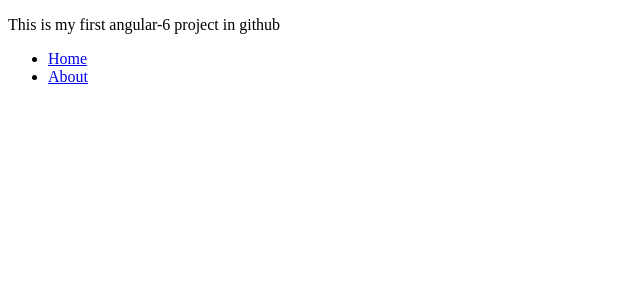
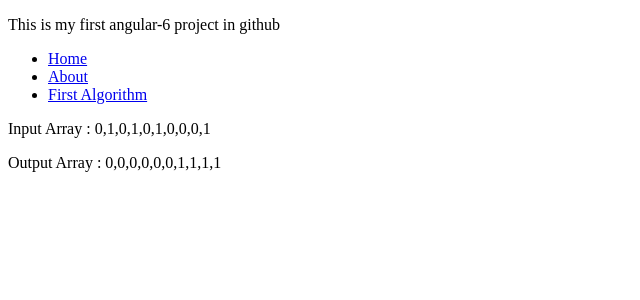
Before and after one commit to Vinodcse12/angular-6-first-project, an Angular app in the folder firstapp/: page /firstAlgo in a window 1280 px wide. Before the commit this address led to /. Shown: the top 300 px of the page, without its empty margins (0-640 px from the left). Built offline with nearby package versions, Linux system fonts and the light colour scheme.

Commit message:
add new algorithUrl

```diff
--- a/firstapp/src/app/app.component.html
+++ b/firstapp/src/app/app.component.html
@@ -6,6 +6,9 @@
     <li class="">
       <a class="" routerLink="/about">About</a>
     </li>
+    <li class="">
+      <a class="" routerLink="/firstAlgo">First Algorithm</a>
+    </li>
 
   </ul>
 <div>
--- /dev/null
+++ b/firstapp/src/app/components/algo-first/algo-first.component.html
@@ -0,0 +1,6 @@
+<p>
+  Input Array : {{arr}}
+</p>
+<p>
+  Output Array : {{opArr}}
+</p>
--- /dev/null
+++ b/firstapp/src/app/components/algo-first/algo-first.component.ts
@@ -0,0 +1,29 @@
+import { Component, OnInit } from '@angular/core';
+
+@Component({
+  selector: 'app-algo-first',
+  templateUrl: './algo-first.component.html',
+  styleUrls: ['./algo-first.component.css']
+})
+export class AlgoFirstComponent implements OnInit {
+
+  arr = [0,1,0,1,0,1,0,0,0,1];
+  opArr = [];
+  zeroCount = 0;
+  constructor() { }
+
+  ngOnInit() {
+
+    for (var i = 0; i < this.arr.length ; i++) {debugger;
+      this.zeroCount =  this.zeroCount + this.arr[i]
+    }
+    var numberOfZero = (this.arr.length*1 - this.zeroCount);
+    for(var i = 0 ; i < numberOfZero; i++) {
+      this.opArr.push(0);
+    }
+    for(var i =  numberOfZero; i < this.arr.length ; i++) {
+      this.opArr.push(1)
+    }
+  }
+
+}
```
Also changed, not shown: firstapp/src/app/app.module.ts (+5 -2 lines), firstapp/src/app/components/algo-first/algo-first.component.css (added), 1 other file (tests, documents, lock files or other folders).
